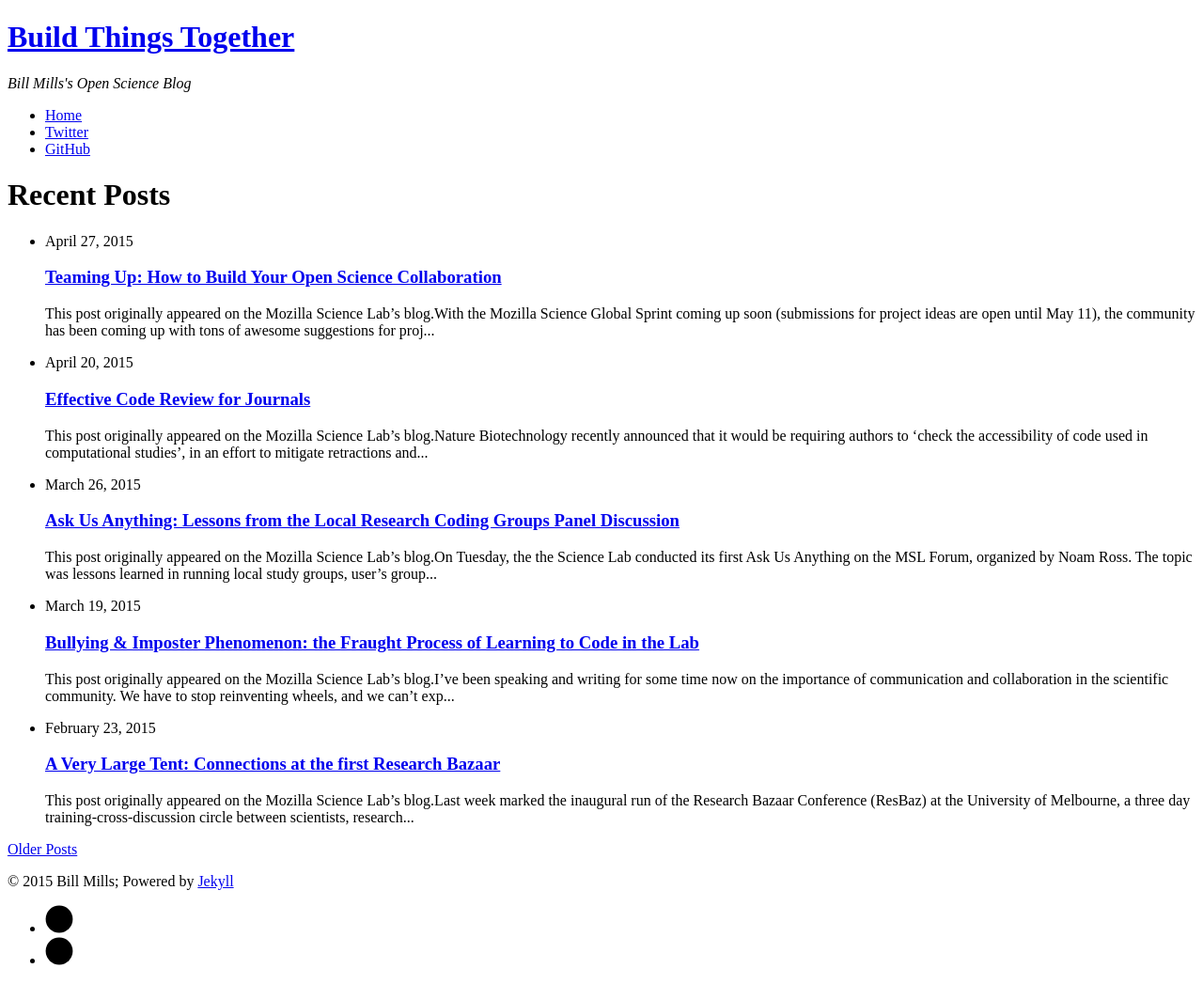
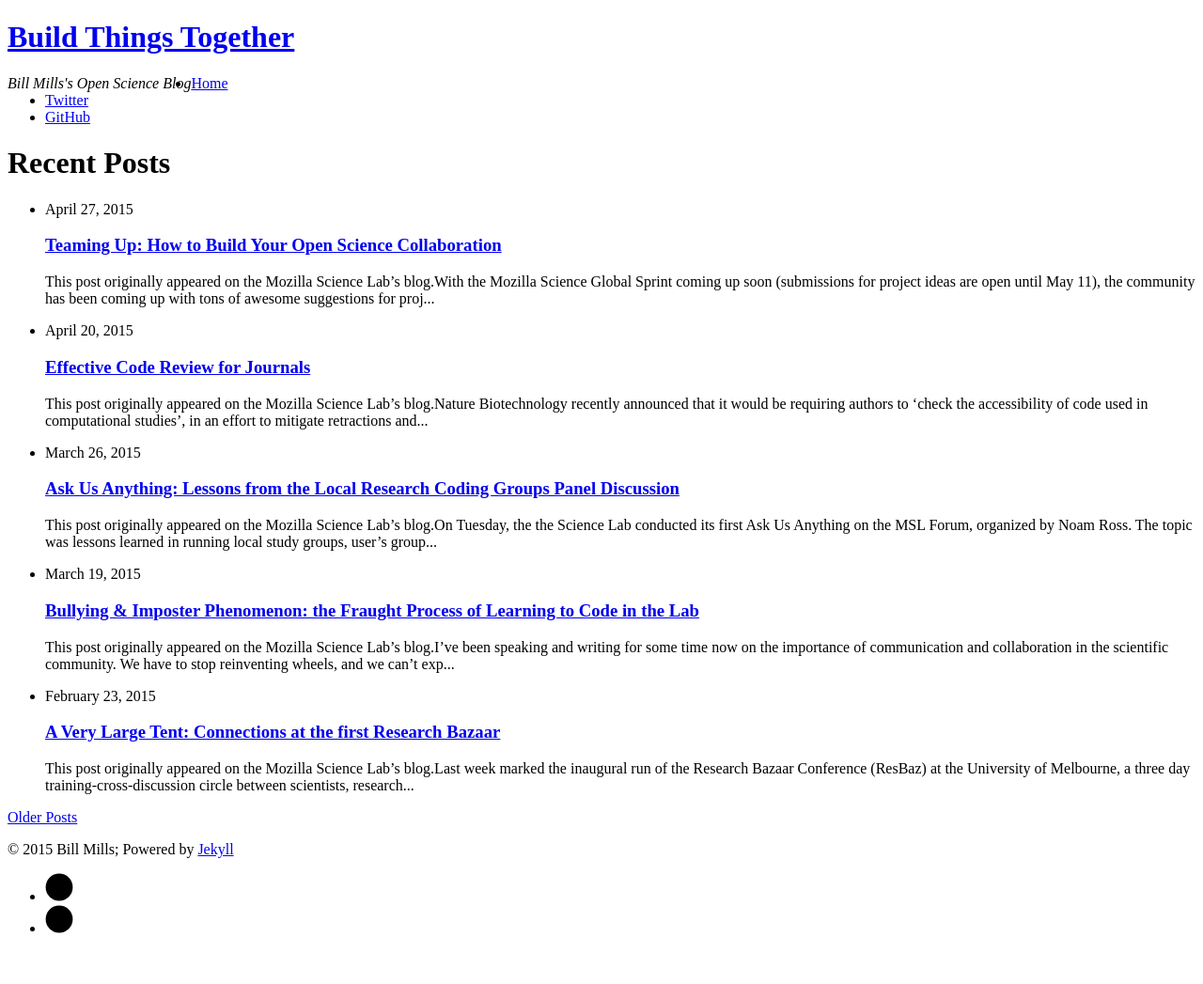
Before and after one commit to bkatiemills/blog, a Jekyll site: the page built from index.html, in a window 1280 px wide. Shown: the whole page at 94% size. Built offline with Jekyll 4.4.1, drawn with Linux system fonts in a browser that asks for light colours; nearby versions of some CDN libraries; Markdown is read by kramdown in place of the engine named in the settings; the list of posts is cut into pages by our own code; comment, search, counter and statistics services are not loaded; after the commit the page ends 1013 px from its top, so only the background shows below that.

Commit message:
header subtitle

```diff
--- a/_includes/header.html
+++ b/_includes/header.html
@@ -1,7 +1,7 @@
  <div class="header">
      <div class="container">
          <h1 class="logo"><a href="{{ site.baseurl }}/">{{ site.title }}</a></h1>
-         <em style='display:block; width:100%'>{{ site.subtitle }}</em>
+         <em style='display:block; float:left'>{{ site.subtitle }}</em>
          <nav class="nav-collapse">
              <ul class="noList">
                  {% for link in site.navigation %}{% assign current = nil %}{% if page.url contains link.url %}{% assign current = 'current' %}{% endif %}
```
